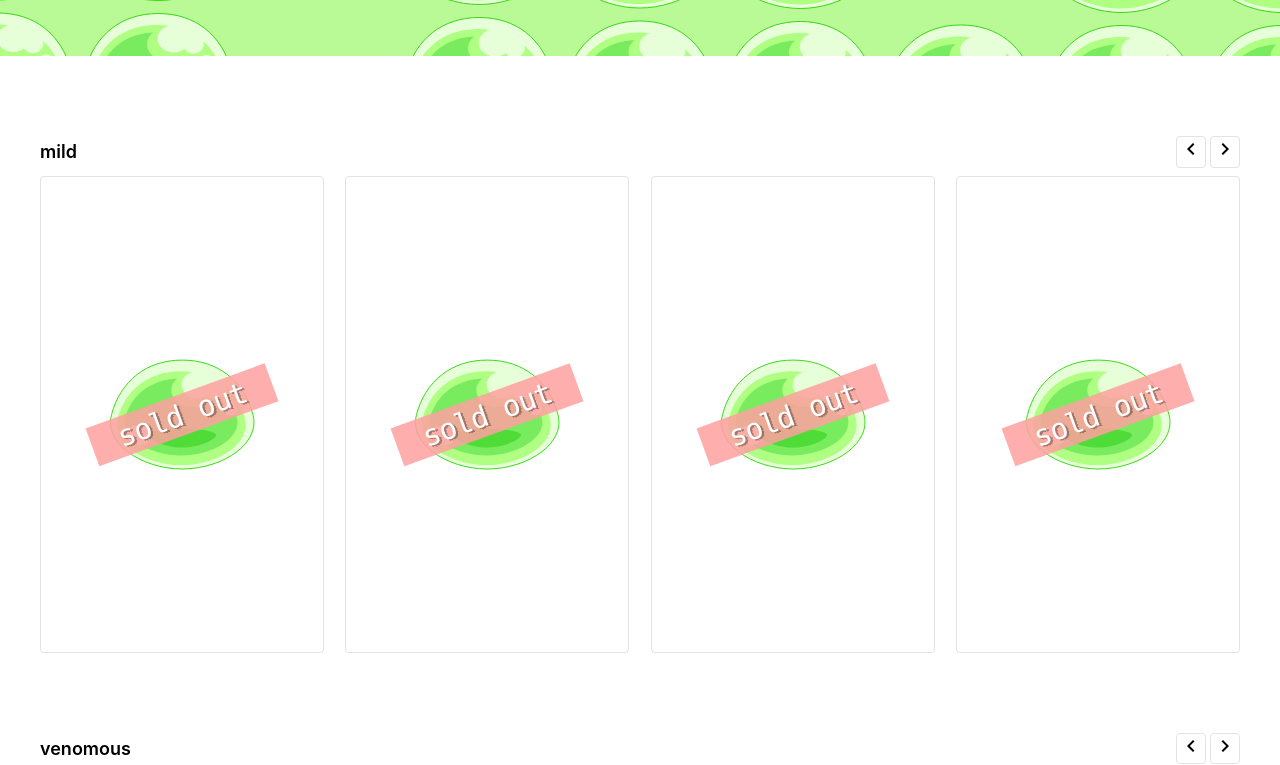
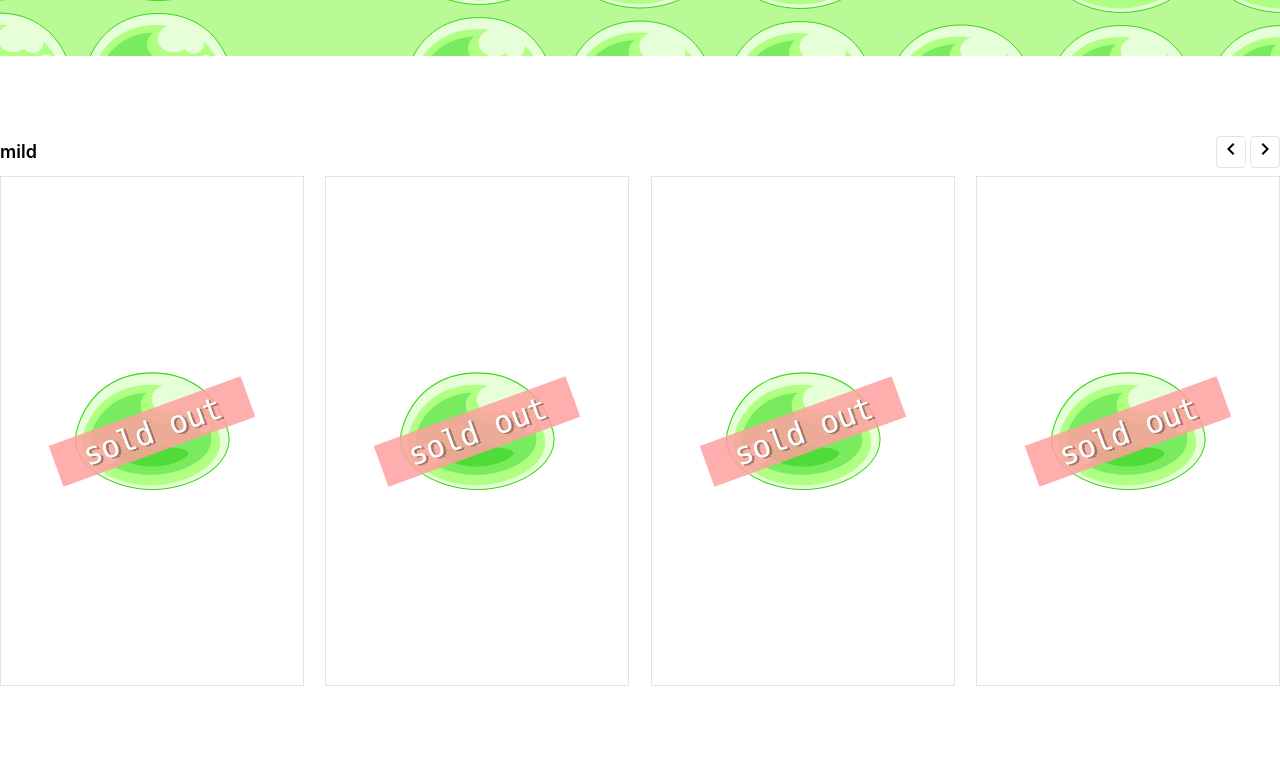
Before and after one commit to macaronpark/slimmme, a React (Create React App) app: page / in a window 1280 px wide. Shown: the part 460-1225 px from the top of the page. Built offline with nearby package versions, Linux system fonts and the light colour scheme.

Commit message:
Edit margin

```diff
--- a/src/components/CategoryCarousel/style.scss
+++ b/src/components/CategoryCarousel/style.scss
@@ -2,7 +2,11 @@
 @import "../../common/mixins";
 
 .category-carousel {
-    margin: 80px 40px;
+    margin: 80px 16px;
+
+    @include breakpoint(wide) {
+        margin: 80px 0px;
+    }
 
     .header {
         display: flex;
@@ -31,13 +35,14 @@
         display: flex;
         justify-content: space-between;
         flex-wrap: wrap;
+        overflow: hidden;
 
         .category-carousel-image {
             display: flex;
             width: calc(100% / 2 - 8px);
             margin-bottom: 10px;
             border: 1px solid $borderGray;
-            border-radius: 4px;
+            // border-radius: 4px;
 
             @include breakpoint(tablet) {
                 width: calc(100% / 3 - 16px);
```
